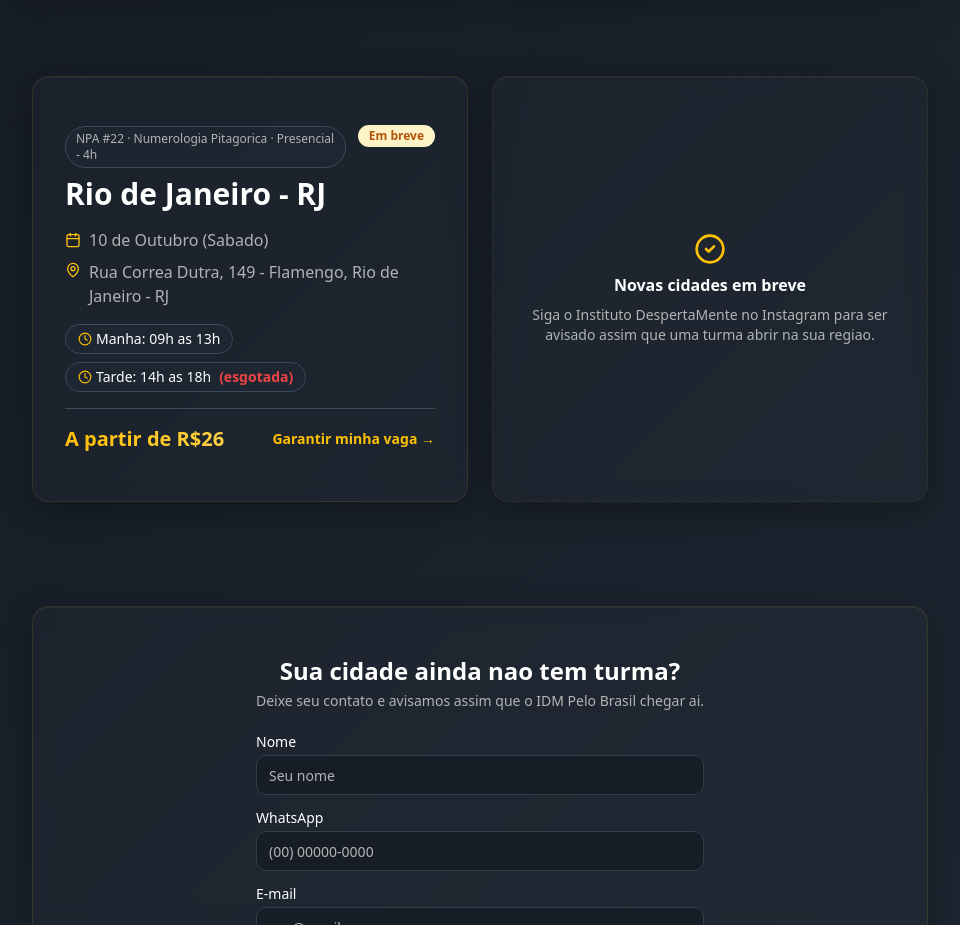
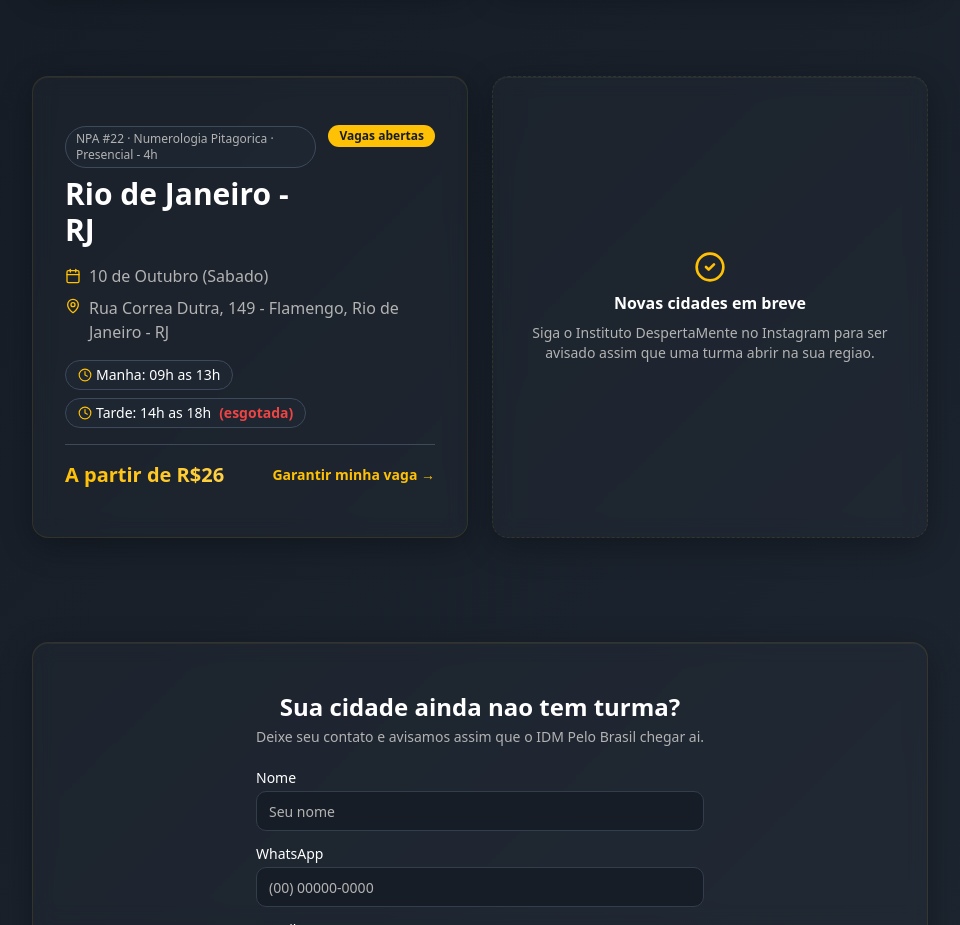
Before and after one commit to pedromurari/idmpelobrasil-turmas, a React (Vite) app: page / in a window 1280 px wide. Shown: the part 980-1905 px from the top of the page, without its empty margins (160-1120 px from the left). Built offline with nearby package versions, Linux system fonts and the light colour scheme; no server answers; the HTML template or start-up script is replaced by a standard one.

Commit message:
fix: NPA #22 Rio de Janeiro com vagas abertas no hub
Co-Authored-By: Claude Sonnet 5 <noreply@anthropic.com>

```diff
--- a/src/data/turmas.ts
+++ b/src/data/turmas.ts
@@ -96,6 +96,6 @@ export const turmas: Turma[] = [
       { label: "Tarde", horario: "14h as 18h", esgotada: true },
     ],
     linkInscricao: "https://nparj.idmpelobrasil.com.br",
-    status: "em-breve",
+    status: "abertas",
   },
 ];
```
